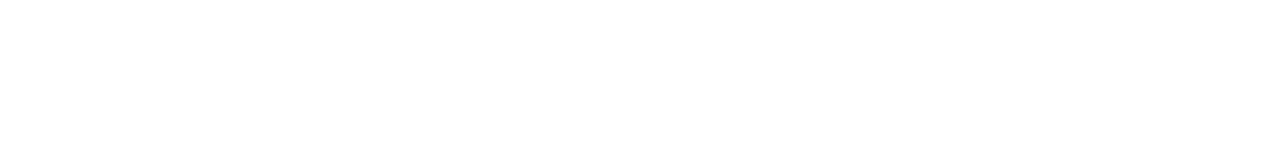
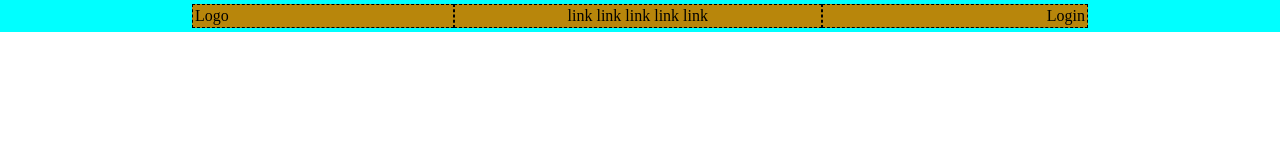
Before and after one commit to PaoloMarzocchi/htmlcss-struttura-discord, a plain HTML site: page index.html in a window 1280 px wide. Drawn offline with Linux system fonts and the light colour scheme.

Commit message:
add header section

```diff
--- a/assets/css/style.css
+++ b/assets/css/style.css
@@ -1,3 +1,34 @@
 body{
     margin:0;
+    ;
 }
+
+.site-header{
+    background-color: aqua;
+    height: 2rem;
+}
+
+.flex-container{
+    display: flex;
+    justify-content: center;
+    align-items: center;
+    height: 2rem;
+    margin-left: 15%;
+    margin-right: 15%;
+}
+
+.header{
+    background-color: darkgoldenrod;
+    border: 1px ;
+    border-style: dashed;
+    flex-grow: 1;
+    padding: 2px;
+}
+
+.login{
+    text-align: end;
+}
+
+.links{
+    text-align: center;
+}
--- a/index.html
+++ b/index.html
@@ -1,12 +1,26 @@
 <!DOCTYPE html>
 <html lang="en">
+
 <head>
     <link rel="stylesheet" href="./assets/css/style.css">
     <meta charset="UTF-8">
     <meta name="viewport" content="width=device-width, initial-scale=1.0">
     <title>Discord</title>
 </head>
+
 <body>
+    <header class="site-header">
+        <div class="flex-container">
+            <div class="header logo">Logo</div>
+            <div class="header links">link link link link link</div>
+            <div class="header login">Login</div>
+        </div>
+    </header>
+    <!-- /.site_header -->
+    <main class="site_main"></main>
+    <!-- /.site_main -->
+    <footer class="site_footer"></footer>
+    <!-- /.site_footer -->
+</body>
 
-</body>
 </html>
```
